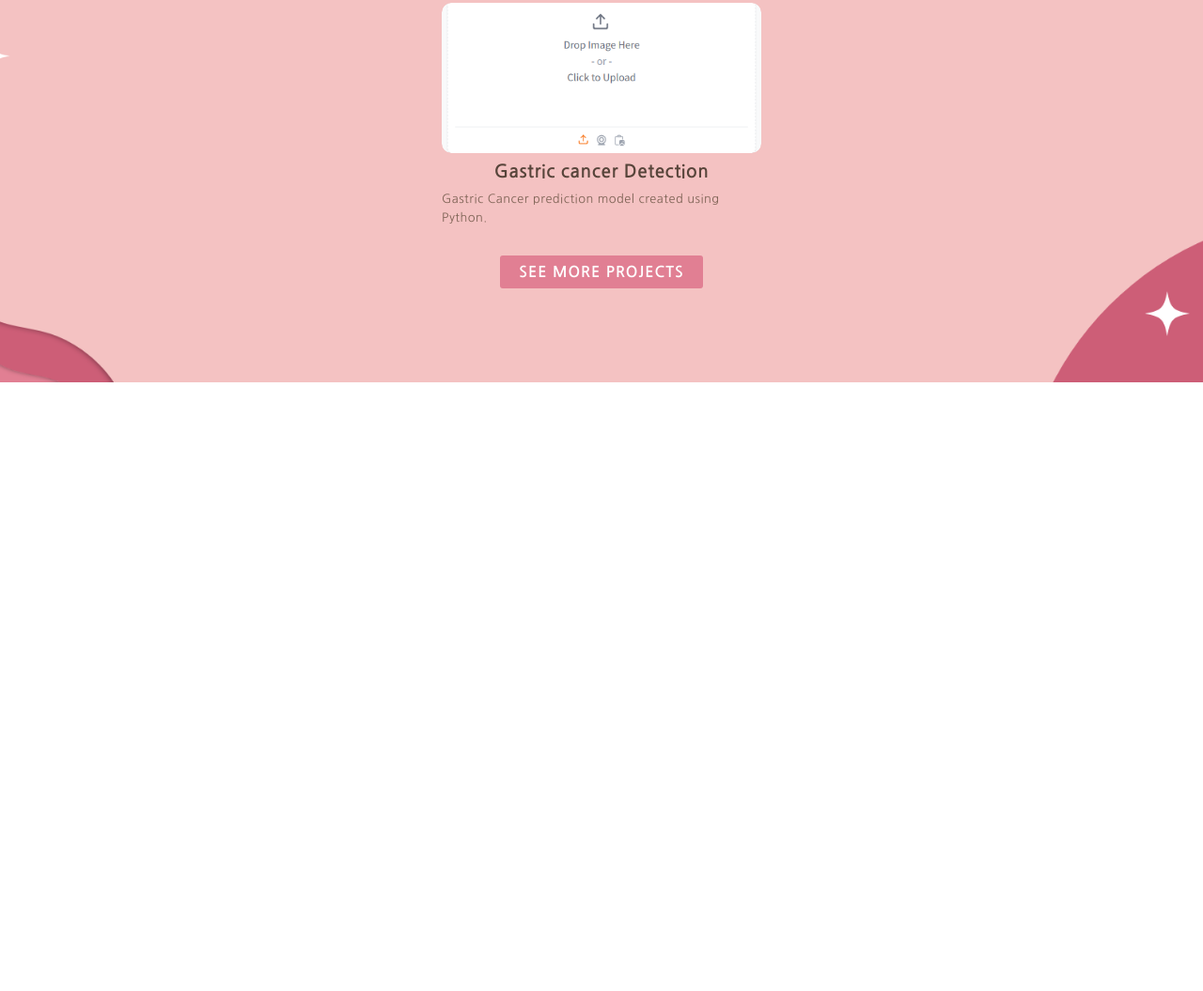
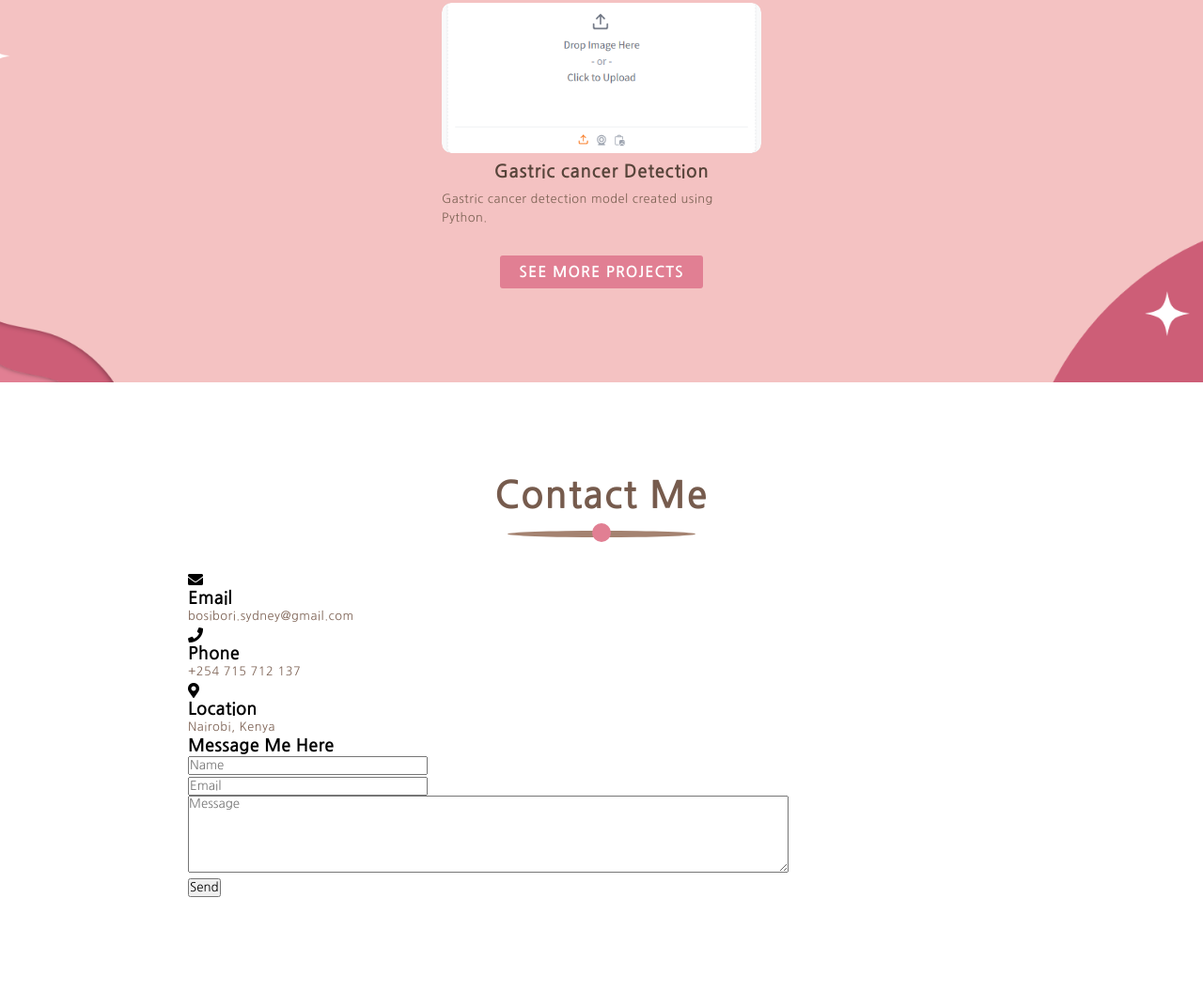
Before and after one commit to CindyBSydney/My-Portfolio, a plain HTML site: page index.html in a window 1280 px wide. Shown: the part 3124-4179 px from the top of the page at 94% size. Before the commit the page ends 3531 px from the top, so only its background shows below. Drawn offline with Linux system fonts and the light colour scheme.

Commit message:
feat(contact): add contact section to index.html
Added contact me section. Added individual cards for email, phone, and location information.
 Included form elements for users to send messages, with fields for name, email, and a message.

```diff
--- a/index.html
+++ b/index.html
@@ -17,7 +17,7 @@
             <a href="#experience">Experience</a>
             <a href="#services">Services</a>
             <a href="#projects">My Projects</a>
-            <a href="#">Contact</a>
+            <a href="#contact">Contact</a>
         </div>
     </header>
 
@@ -73,21 +73,21 @@
                     <h4 class="content-title">CyberGirl 3.0</h4>
                     <h4>CyberSafe Foundation</h4>
                     <h6><u>Remote | 2022 - 2023</u></h6>
-                    <h5 class="paragraph">Developed facial recognition and road-sign reader systems, labeled 6000 images</h5>
+                    <h5 class="paragraph">Developed facial recognition and road-sign reader systems, labeled 6000 images.</h5>
                 </div>
 
                 <div class="experience-card">
                     <h4 class="content-title">Software Engineer Intern</h4>
                     <h4>AMT Technologies</h4>
                     <h6><u>Nairobi, Kenya | 2023</u></h6>
-                    <h5 class="paragraph">Developed facial recognition and road-sign reader system</h5>
+                    <h5 class="paragraph">Developed facial recognition and road-sign reader system.</h5>
                 </div>
 
                 <div class="experience-card">
                     <h4 class="content-title">Volunteer</h4>
                     <h4>Kenya National Library Service</h4>
                     <h6><u>Nairobi, Kenya | 2022</u></h6>
-                    <h5 class="paragraph"> Reshelved books, assisted patrons, and promoted library programs.</h5>
+                    <h5 class="paragraph">Reshelved books, assisted patrons, and promoted library programs.</h5>
                 </div>
 
                 <div class="experience-card">
@@ -167,7 +167,7 @@
                     </div>
                     <div class="info">
                         <h3 class="info-content"><center>Gastric cancer Detection</center></h3>
-                        <p class="services-content">Gastric Cancer prediction model created using Python.</p>
+                        <p class="services-content">Gastric cancer detection model created using Python.</p>
                     </div>
                 </div>
             </div>
@@ -176,6 +176,65 @@
                 </div>
         </section>
 
+        <!-- Contact me section -->
+        <section class="contact" id="contact">
+            <div class="title">
+                <h2 class="section-title">Contact Me</h2>
+            </div>
+            <div class="content">
+                <div class="row">
+                    <!-- email -->
+                    <div class="card">
+                        <div class="contact-icon">
+                            <i class="fas fa-envelope"></i>
+                        </div>
+                        <div class="info">
+                            <h3>Email</h3>
+                            <p class="services-content">bosibori.sydney@gmail.com</p>
+                        </div>
+                    </div>
+                    <!-- phone -->
+                    <div class="card">
+                        <div class="contact-icon">
+                            <i class="fas fa-phone"></i>
+                        </div>
+                        <div class="info">
+                            <h3>Phone</h3>
+                            <p class="services-content">+254 715 712 137</p>
+                        </div>
+                    </div>
+                    <!-- location -->
+                    <div class="card">
+                        <div class="contact-icon">
+                            <i class="fas fa-map-marker-alt"></i>
+                        </div>
+                        <div class="info">
+                            <h3>Location</h3>
+                            <p class="services-content">Nairobi, Kenya</p>
+                        </div>
+                    </div>
+
+                </div>
+                <div class="row">
+                    <div class="contact-form">
+                        <h3>Message Me Here</h3>
+                        <div class="input-box">
+                            <input type="text" name="" value="" placeholder="Name">
+                        </div>
+                        <div class="input-box">
+                            <input type="email" name="" value="" placeholder="Email">
+                        </div>
+                        <div class="input-box">
+                            <textarea name="" rows="5" cols="50"  placeholder="Message"></textarea>
+                        </div>
+                        <div class="input-box">
+                            <input type="submit" class="send-button"  name="" value="Send">
+                        </div>
+                    </div>
+                </div>
+            </div>
+        </section>
+
         <script src="script.js" charset="UTF-8"></script>
     </body>
 
```
